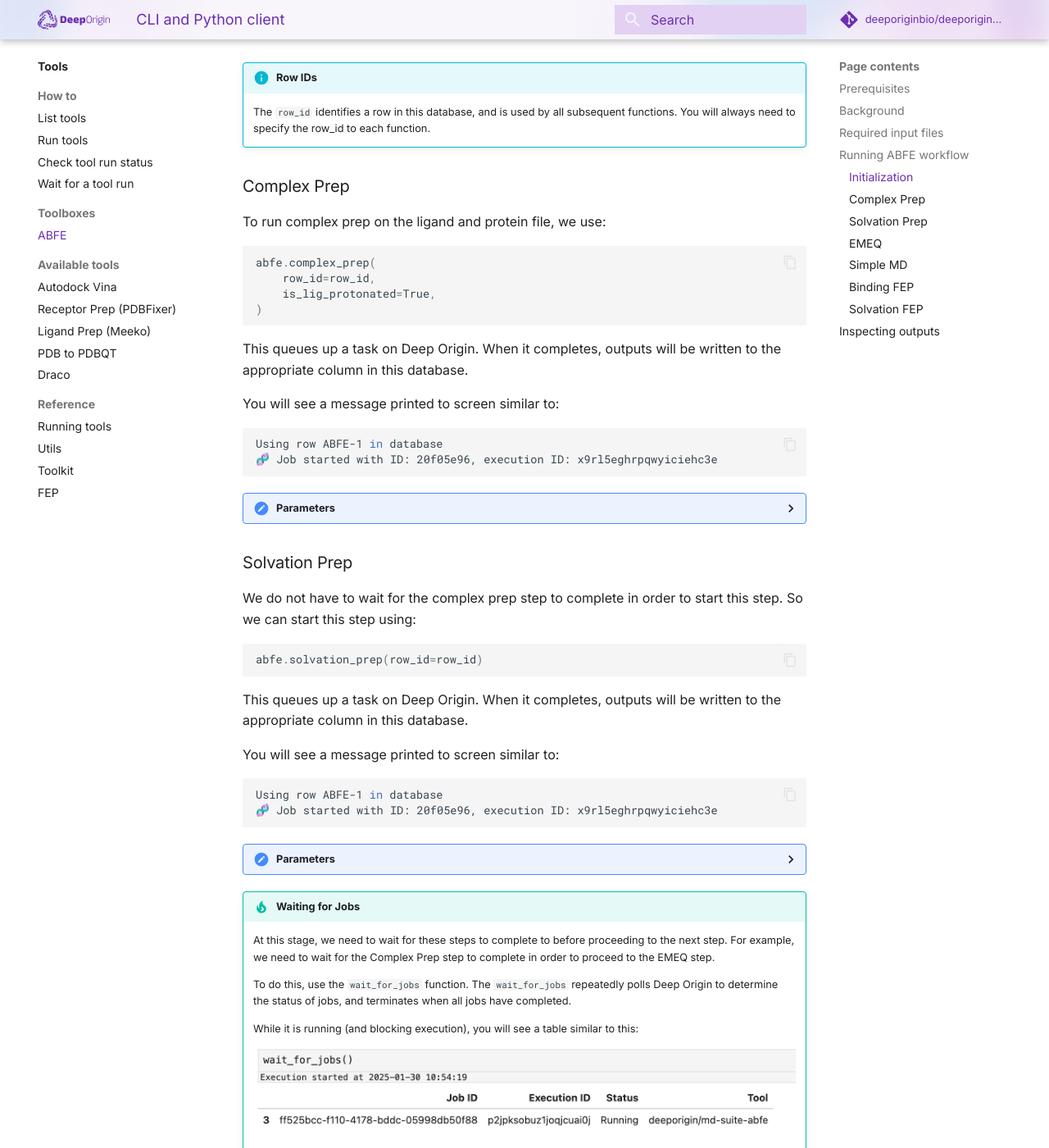
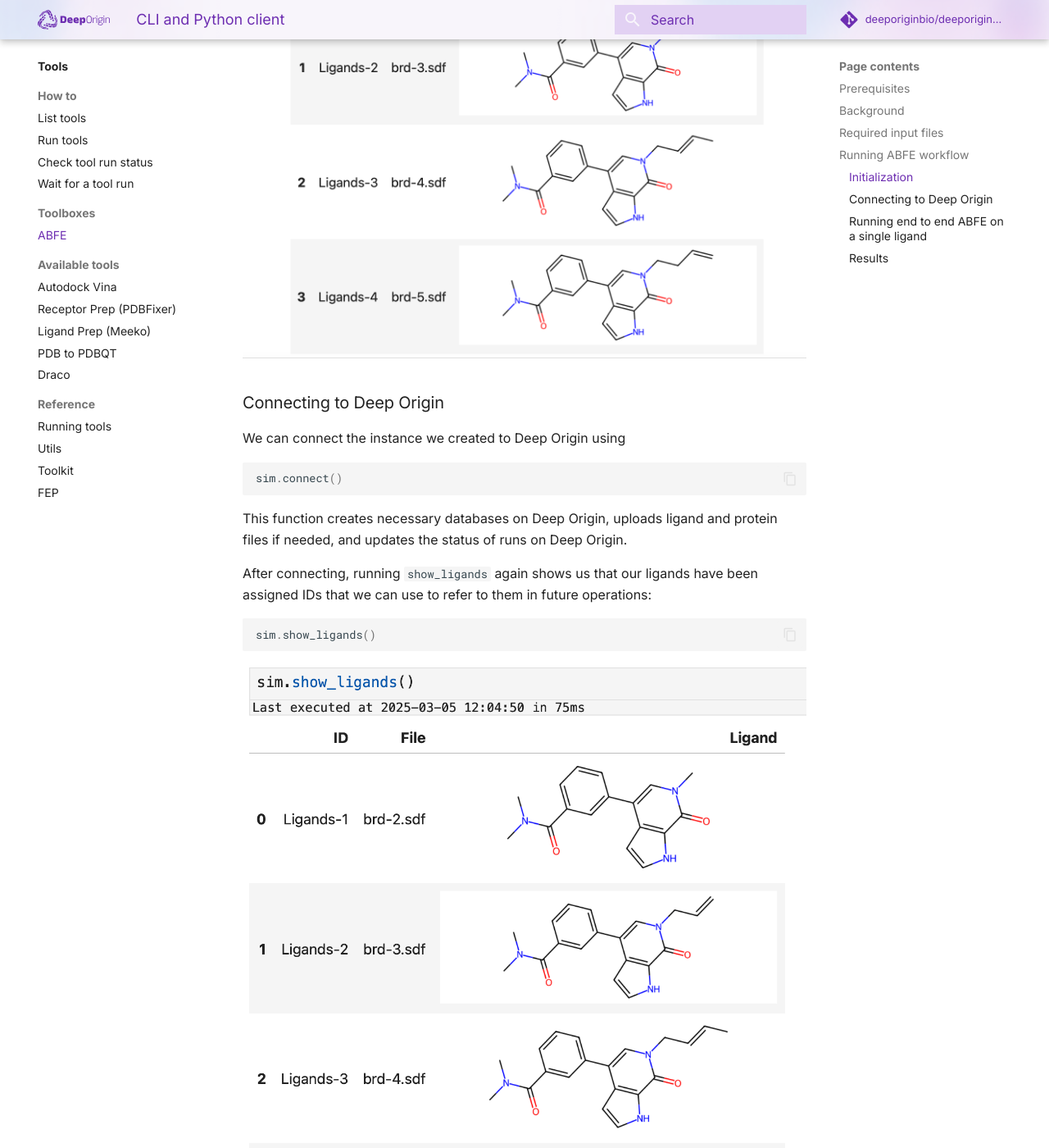
Before and after one commit to deeporiginbio/deeporigin-client, an MkDocs documentation site: the page built from docs/tools/how-to/abfe.md, in a window 1280 px wide and 1400 px high, scrolled down 2807 px. Shown: the whole window at 82% size. Built offline with MkDocs 1.6.1 and Material for MkDocs 9.7.7, drawn with Linux system fonts in a browser that asks for light colours; comment, search, counter and statistics services are not loaded; some of the changed text lies outside the part shown.

Commit message:
docs: fixed fep docs

````diff
--- a/docs/tools/how-to/abfe.md
+++ b/docs/tools/how-to/abfe.md
@@ -1,10 +1,13 @@
 # ABFE
 
-This document describes how to run a ABFE simulation using Deep Origin tools.
+This document describes how to run a [ABFE](https://en.wikipedia.org/wiki/Free-energy_perturbation) simulation using Deep Origin tools.
 
 ## Prerequisites
 
 Make sure you have [installed](../../install.md), [configured](../../configure.md), and [authenticated](../../how-to/auth.md) with the Deep Origin python client.
+
+!!! tip "Use uv to install `deeporigin`"
+    We strongly recommend using [uv](https://docs.astral.sh/uv/) to install Deep Origin in a separate project, following instructions [here](../../install.md#using-uv-to-set-up-deeporigin-on-your-computer). This gives you all the dependencies you need, together with a stand-alone install of Jupyter Lab that you can use with `deeporigin`
 
 ## Background
 
@@ -17,27 +20,25 @@
 
 You will need to have the following input files on your local computer:
 
-1. A ligand file, in SDF format
+1. A set of ligand files, in SDF format. Each SDF file should contain a single molecule.
 2. A protein PDF file
 
 
 ## Running ABFE workflow
 
 !!! tip "Jupyter notebooks"
-    It is assumed that you are working in a Jupyter notebook (or similar IPython environment). This makes it easier to run the workflow, and some functions, such as `wait_for_jobs` assume that you are in a Jupyter notebook.
+    It is assumed that you are working in a Jupyter notebook (or similar IPython environment). This makes it easier to run the workflow, and some functions assume that you are in a Jupyter notebook.
 
 First, we import necessary functions and modules from the `deeporigin` package:
 
 ```python
-from deeporigin.tools.utils import wait_for_jobs
-from deeporigin.tools import abfe
+from deeporigin.tools import fep
 ```
 
 We then specify where our input files are:
 
 ```python
-protein_file = "/path/to/protein.pdb"
-ligand_file = "/path/to/ligand.sdf"
+input_dir = "/path/to/input/dir"
 ```
 
 ### Initialization
@@ -45,39 +46,47 @@
 Here, we data structures to store input and intermediate files, and upload input files to Deep Origin:
 
 ```python
-row_id = abfe.init(
-    ligand_file=ligand_file,
-    protein_file=protein_file,
-)
+sim = fep.FEP.from_dir(input_dir)
 ```
 
-You will see a message similar to:
+Now, we can view the ligands that are part of this simulation:
 
-```bash
-Using database at: https://os.deeporigin.io/org/org/data/database/ABFE
-🧬 Uploading files to database...
-🧬 Files uploaded to row ABFE-1.
+```python
+sim.show_ligands()
 ```
 
-This function creates a database for you on the DataHub, generates necessary columns, and uploads your input ligand and protein files to the appropriate columns in that database.
+This will show a table similar to this:
 
-The created database will look something like this:
+![ABFE ligands](../../images/tools/abfe-ligands.png)
 
-![ABFE database](../../images/tools/datahub-abfe.png)
+### Connecting to Deep Origin
 
-!!! info "Row IDs"
-    The `row_id` identifies a row in this database, and is used by all subsequent functions. You will always need to specify the row_id to each function.
+We can connect the instance we created to Deep Origin using
+
+```python
+sim.connect()
+```
 
 
-### Complex Prep
+This function creates necessary databases on Deep Origin, uploads ligand and protein files if needed, and updates the status of runs on Deep Origin.
 
-To run complex prep on the ligand and protein file, we use:
+
+After connecting, running `show_ligands` again shows us that our ligands have been assigned IDs that we can use to refer to them in future operations:
 
 ```python
-abfe.complex_prep(
-    row_id=row_id,
-    is_lig_protonated=True,
-)
+sim.show_ligands()
+```
+
+![ABFE ligands](../../images/tools/abfe-ligands-id.png)
+
+
+### Running end to end ABFE on a single ligand
+
+To run an end-to-end ABFE workflow on a single ligand, we use:
+
+
+```python
+sim.abfe_end_to_end(ligand_ids=["Ligands-1"]) # for example
 ```
 
 This queues up a task on Deep Origin. When it completes, outputs will be written to the appropriate column in this database.
@@ -86,139 +95,261 @@
 
 
 ```bash
-Using row ABFE-1 in database
 🧬 Job started with ID: 20f05e96, execution ID: x9rl5eghrpqwyiciehc3e
 ```
 
-??? Parameters for Complex Prep
-    This function exposes a number of parameters. To see which parameters are available, and to modify them, look at the [reference documentation](../ref/abfe.md#src.tools.abfe.complex_prep)
+??? Parameters for ABFE
+    The end to end ABFE tool has a number of user-controllable parameters. To view all parameters, use:
+
+    ```python
+    sim.params_abfe_end_to_end
+    ```
+
+    This will print a dictionary of the parameters used for ABFE, similar to:
+
+    ```json
+    {
+      "abfe": {
+        "add_fep_repeats": 0,
+        "amend": "__NO_AMEND",
+        "annihilate": true,
+        "atom_mapping_threshold": 0.01,
+        "em_all": true,
+        "em_solvent": true,
+        "emeq_md_options": {
+          "T": 298.15,
+          "cutoff": 0.9,
+          "fourier_spacing": 0.12,
+          "hydrogen_mass": 2.0,
+          "Δt": 0.004
+        },
+        "fep_windows": [
+          {
+            "restraints_A": [
+              0.0,
+              0.01,
+              0.025,
+              0.05,
+              0.1,
+              0.35,
+              0.5,
+              0.75,
+              1.0
+            ]
+          },
+          {
+            "coul_A": [
+              1.0,
+              0.8,
+              0.6,
+              0.4,
+              0.2,
+              0.0
+            ]
+          },
+          {
+            "vdw_A": [
+              1.0,
+              0.9,
+              0.8,
+              0.7,
+              0.6,
+              0.5,
+              0.4,
+              0.3,
+              0.2,
+              0.1,
+              0.0
+            ]
+          }
+        ],
+        "mbar": 1,
+        "npt_reduce_restraints_ns": 2.0,
+        "nvt_heating_ns": 1.0,
+        "prod_md_options": {
+          "T": 298.15,
+          "barostat": "MonteCarloBarostat",
+          "barostat_exchange_interval": 500,
+          "cutoff": 0.9,
+          "fourier_spacing": 0.12,
+          "hydrogen_mass": 2.0,
+          "integrator": "BAOABIntegrator",
+          "Δt": 0.004
+        },
+        "repeats": 1,
+        "run_name": "binding",
+        "skip_emeq": "__NO",
+        "softcore_alpha": 0.5,
+        "steps": 1250000,
+        "system": "complex",
+        "test_run": 0,
+        "thread_pinning": 0,
+        "thread_pinning_offset": 0,
+        "threads": 0,
+        "workers": 0
+      },
+      "complex_prep": {
+        "include_ligands": 1,
+        "include_protein": 1,
+        "sysprep_params": {
+          "charge_method": "bcc",
+          "do_loop_modelling": false,
+          "force_field": "ff14SB",
+          "is_lig_protonated": true,
+          "is_protein_protonated": true,
+          "keep_waters": true,
+          "lig_force_field": "gaff2",
+          "ligand_res_names": [
+            "LIG"
+          ],
+          "padding": 1.0,
+          "save_gmx_files": false
+        },
+        "test_run": 0,
+        "thread_pinning": 0,
+        "thread_pinning_offset": 0
+      },
+      "emeq": {
+        "amend": "__NO_AMEND",
+        "em_all": true,
+        "em_solvent": true,
+        "emeq_md_options": {
+          "T": 298.15,
+          "cutoff": 0.9,
+          "fourier_spacing": 0.12,
+          "hydrogen_mass": 2.0,
+          "Δt": 0.004
+        },
+        "from_run": "__USE_SYSTEM",
+        "npt_reduce_restraints_ns": 0.2,
+        "nvt_heating_ns": 0.1,
+        "test_run": 0,
+        "thread_pinning": 0,
+        "thread_pinning_offset": 0,
+        "threads": 0
+      },
+      "ligand_prep": {
+        "include_ligands": 1,
+        "include_protein": 0,
+        "sysprep_params": {
+          "charge_method": "bcc",
+          "do_loop_modelling": false,
+          "force_field": "ff14SB",
+          "is_lig_protonated": false,
+          "is_protein_protonated": false,
+          "keep_waters": false,
+          "lig_force_field": "gaff2",
+          "padding": 1.0,
+          "save_gmx_files": false
+        },
+        "test_run": 0,
+        "thread_pinning": 0,
+        "thread_pinning_offset": 0
+      },
+      "md": {
+        "amend": "__NO_AMEND",
+        "continue": 0,
+        "from_run": "__USE_SYSTEM",
+        "md_options": {
+          "T": 298.15,
+          "barostat": "MonteCarloBarostat",
+          "barostat_exchange_interval": 500,
+          "cutoff": 0.9,
+          "fourier_spacing": 0.12,
+          "hydrogen_mass": 2.0,
+          "integrator": "BAOABIntegrator",
+          "Δt": 0.004
+        },
+        "run_name": "md",
+        "steps": 250000,
+        "test_run": 0,
+        "thread_pinning": 0,
+        "thread_pinning_offset": 0,
+        "threads": 0
+      },
+      "solvation": {
+        "add_fep_repeats": 0,
+        "amend": "__NO_AMEND",
+        "annihilate": true,
+        "atom_mapping_threshold": 0.01,
+        "em_all": true,
+        "em_solvent": true,
+        "emeq_md_options": {
+          "T": 298.15,
+          "cutoff": 0.9,
+          "fourier_spacing": 0.12,
+          "hydrogen_mass": 2.0,
+          "Δt": 0.004
+        },
+        "fep_windows": [
+          {
+            "coul_A": [
+              1.0,
+              0.8,
+              0.6,
+              0.4,
+              0.2,
+              0.0
+            ]
+          },
+          {
+            "vdw_A": [
+              1.0,
+              0.9,
+              0.8,
+              0.7,
+              0.6,
+              0.5,
+              0.4,
+              0.3,
+              0.2,
+              0.1,
+              0.0
+            ]
+          }
+        ],
+        "mbar": 1,
+        "npt_reduce_restraints_ns": 0.2,
+        "nvt_heating_ns": 0.1,
+        "prod_md_options": {
+          "T": 298.15,
+          "barostat": "MonteCarloBarostat",
+          "barostat_exchange_interval": 500,
+          "cutoff": 0.9,
+          "fourier_spacing": 0.12,
+          "hydrogen_mass": 2.0,
+          "integrator": "BAOABIntegrator",
+          "Δt": 0.004
+        },
+        "repeats": 1,
+        "skip_emeq": "__NO",
+        "softcore_alpha": 0.5,
+        "steps": 300000,
+        "test_run": 1,
+        "thread_pinning": 0,
+        "thread_pinning_offset": 0,
+        "threads": 0,
+        "workers": 0
+      }
+    }
+
+    ```
+    Any of these parameters are modifiable using dot notation. For example, to change the number of steps in the MD step, we can use:
+
+    ```python
+    sim.params_abfe_end_to_end.md.steps = 500000
+    ```
 
 
-### Solvation Prep
 
-We do not have to wait for the complex prep step to complete in order to start this step. So we can start this step using:
+### Results
+
+After initiating a run, we can view results using:
 
 ```python
-abfe.solvation_prep(row_id=row_id)
+abfe.show_abfe_results()
 ```
 
-This queues up a task on Deep Origin. When it completes, outputs will be written to the appropriate column in this database.
+This shows a table similar to:
 
-You will see a message printed to screen similar to:
-
-
-```bash
-Using row ABFE-1 in database
-🧬 Job started with ID: 20f05e96, execution ID: x9rl5eghrpqwyiciehc3e
-```
-
-??? Parameters for Solvation Prep
-    This function exposes a number of parameters. To see which parameters are available, and to modify them, look at the [reference documentation](../ref/abfe.md#src.tools.abfe.solvation_prep)
-
-!!! Tip "Waiting for Jobs"
-    At this stage, we need to wait for these steps to complete to before proceeding to the next step. For example, we need to wait for the Complex Prep step to complete in order to proceed to the EMEQ step.
-
-    To do this, use the `wait_for_jobs` function. The `wait_for_jobs` repeatedly polls Deep Origin to determine the status of jobs, and terminates when all jobs have completed.
-
-    While it is running (and blocking execution), you will see a table similar to this:
-
-    ![ABFE waiting for jobs](../../images/tools/abfe-waiting-for-jobs.png)
-
-### EMEQ
-
-To run EMEQ, we use:
-
-```python
-abfe.emeq(row_id=row_id)
-```
-
-This queues up a task on Deep Origin. When it completes, outputs will be written to the appropriate column in this database.
-
-You will see a message printed to screen similar to:
-
-
-```bash
-Using row ABFE-1 in database
-🧬 Job started with ID: 20f05e96, execution ID: x9rl5eghrpqwyiciehc3e
-```
-
-??? Parameters for EMEQ
-    This function exposes a number of parameters. To see which parameters are available, and to modify them, look at the [reference documentation](../ref/abfe.md#src.tools.abfe.emeq)
-
-### Simple MD
-
-To run simple MD, we use:
-
-```python
-abfe.simple_md(
-    row_id=row_id,
-    steps=1000,
-)
-```
-
-This queues up a task on Deep Origin. When it completes, outputs will be written to the appropriate column in this database.
-
-You will see a message printed to screen similar to:
-
-
-```bash
-Using row ABFE-1 in database
-🧬 Job started with ID: 20f05e96, execution ID: x9rl5eghrpqwyiciehc3e
-```
-
-??? Parameters for Simple MD
-    This function exposes a number of parameters. To see which parameters are available, and to modify them, look at the [reference documentation](../ref/abfe.md#src.tools.abfe.simple_md)
-
-### Binding FEP
-
-To run Binding FEP, we use:
-
-```python
-abfe.binding_fep(
-    row_id,
-    steps=1000,
-)
-```
-
-This queues up a task on Deep Origin. When it completes, outputs will be written to the appropriate column in this database.
-
-You will see a message printed to screen similar to:
-
-
-```bash
-Using row ABFE-1 in database
-🧬 Job started with ID: 20f05e96, execution ID: x9rl5eghrpqwyiciehc3e
-```
-
-??? Parameters for Binding FEP
-    This function exposes a number of parameters. To see which parameters are available, and to modify them, look at the [reference documentation](../ref/abfe.md#src.tools.abfe.binding_fep)
-
-### Solvation FEP
-
-
-To run Solvation FEP, we use:
-
-```python
-abfe.solvation_fep(
-    row_id=row_id,
-    annihilate=True,
-)
-```
-
-This queues up a task on Deep Origin. When it completes, outputs will be written to the appropriate column in this database.
-
-You will see a message printed to screen similar to:
-
-
-```bash
-Using row ABFE-1 in database
-🧬 Job started with ID: 20f05e96, execution ID: x9rl5eghrpqwyiciehc3e
-```
-
-??? Parameters for Solvation FEP
-    This function exposes a number of parameters. To see which parameters are available, and to modify them, look at the [reference documentation](../ref/abfe.md#src.tools.abfe.solvation_fep)
-
-
-## Inspecting outputs
-
-The output of any step can be inspected by downloading the linked zip file in the appropriate column in the database.
+![ABFE ligands](../../images/tools/abfe-results.png)
````
Also changed, not shown: docs/install.md (+3 -0 lines), docs/tools/ref/fep.md (+15 -4 lines), docs/images/tools/abfe-ligands-id.png (added), docs/images/tools/abfe-ligands.png (added), docs/images/tools/abfe-results.png (added), 1 other file.
